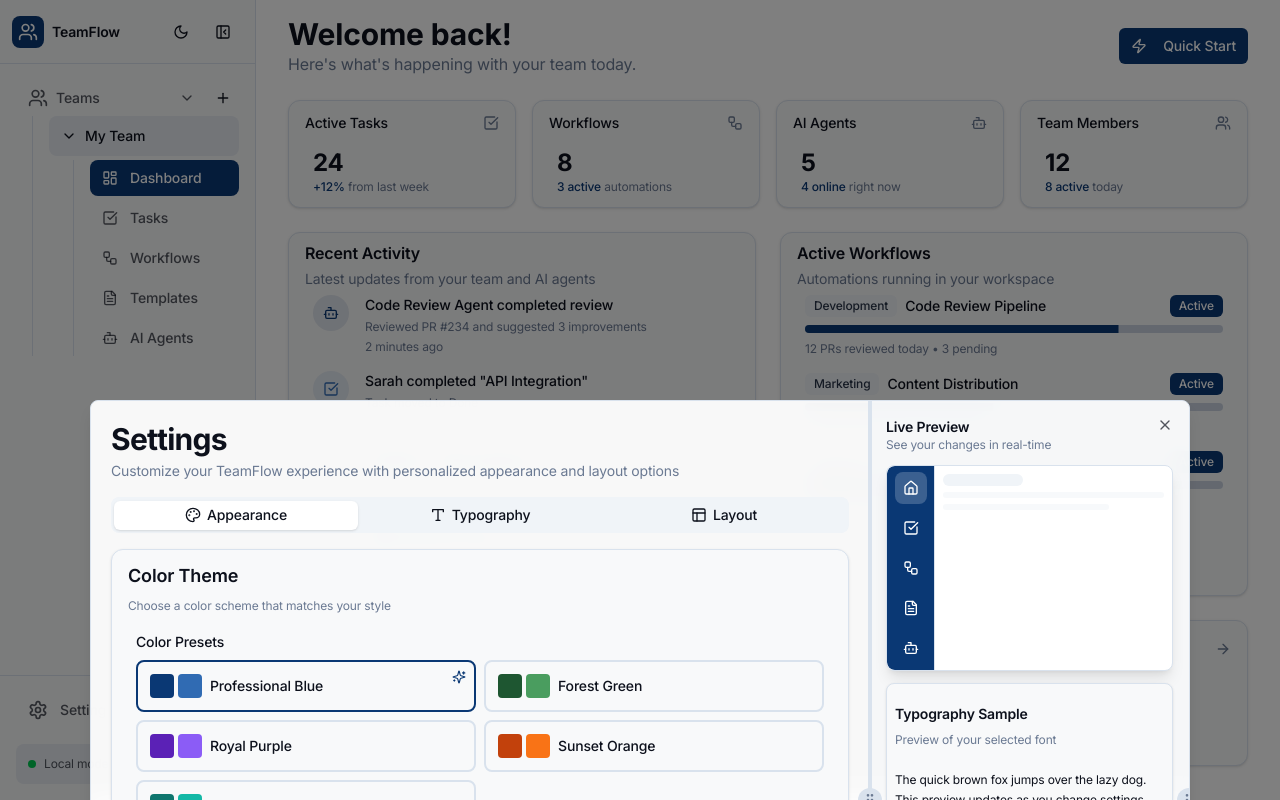
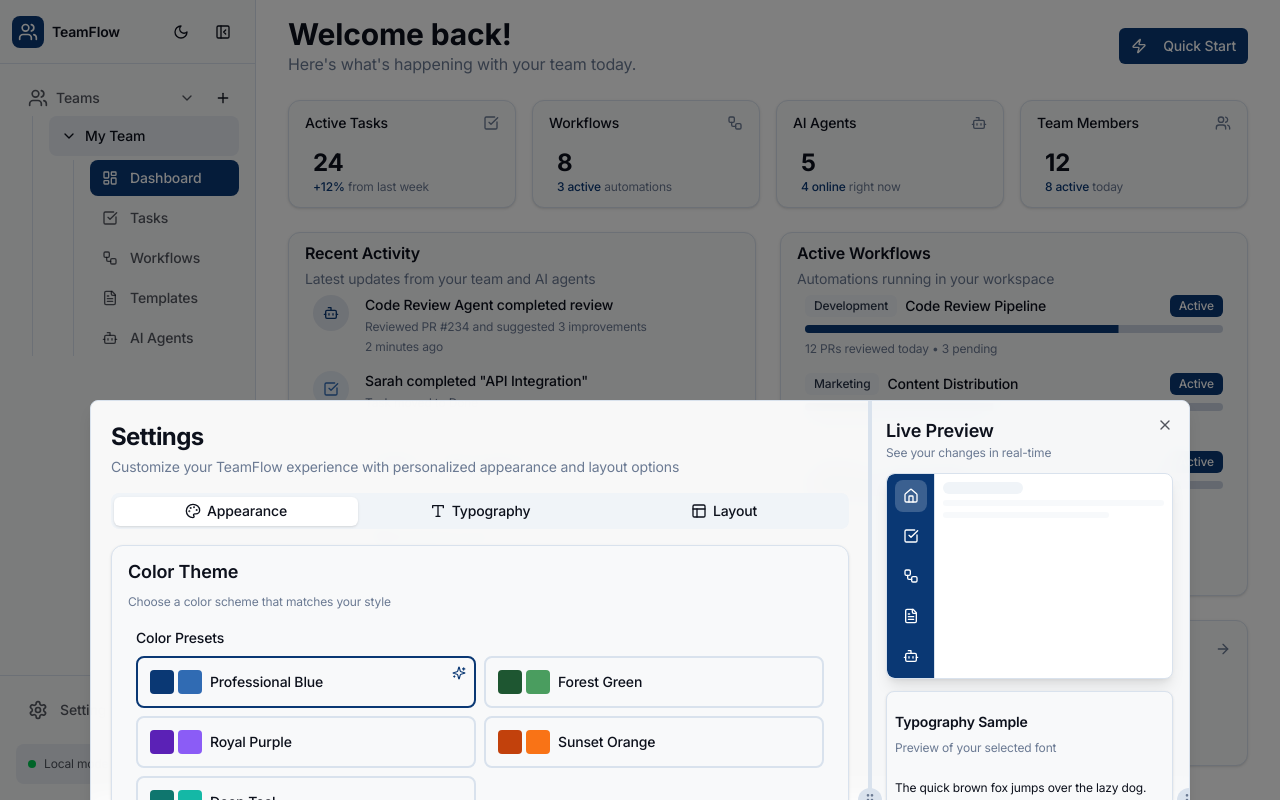
Before and after one commit to WorkshopKI/v0-ai-teamflow-shadcn-ux-tandem-githubcopilot, a Next.js app: page / in a window 1280 px wide. Both pictures are taken after a click on the button "Settings". Shown: the top 800 px of the page. Built offline with nearby package versions, Linux system fonts and the light colour scheme.

Commit message:
refactor: restore v23 and update project files
Update project files and components for consistency.

#VERCEL_SKIP

Co-authored-by: null <226495335+WorkshopKI@users.noreply.github.com>

```diff
--- a/components/settings-overlay.tsx
+++ b/components/settings-overlay.tsx
@@ -187,7 +187,7 @@ export function SettingsOverlay({ open, onOpenChange }: SettingsOverlayProps) {
           <div className="flex-1 overflow-y-auto">
             <div className="p-5">
               <div className="mb-4">
-                <h1 className="text-3xl font-bold tracking-tight">Settings</h1>
+                <h1 className="font-bold tracking-tight text-2xl">Settings</h1>
                 <p className="mt-1 text-sm text-muted-foreground">
                   Customize your TeamFlow experience with personalized appearance and layout options
                 </p>
@@ -557,7 +557,7 @@ export function SettingsOverlay({ open, onOpenChange }: SettingsOverlayProps) {
             <div className="h-full overflow-y-auto p-4">
               <div className="space-y-3">
                 <div>
-                  <h3 className="text-sm font-semibold">Live Preview</h3>
+                  <h3 className="font-semibold text-lg">Live Preview</h3>
                   <p className="text-xs text-muted-foreground">See your changes in real-time</p>
                 </div>
 
```
